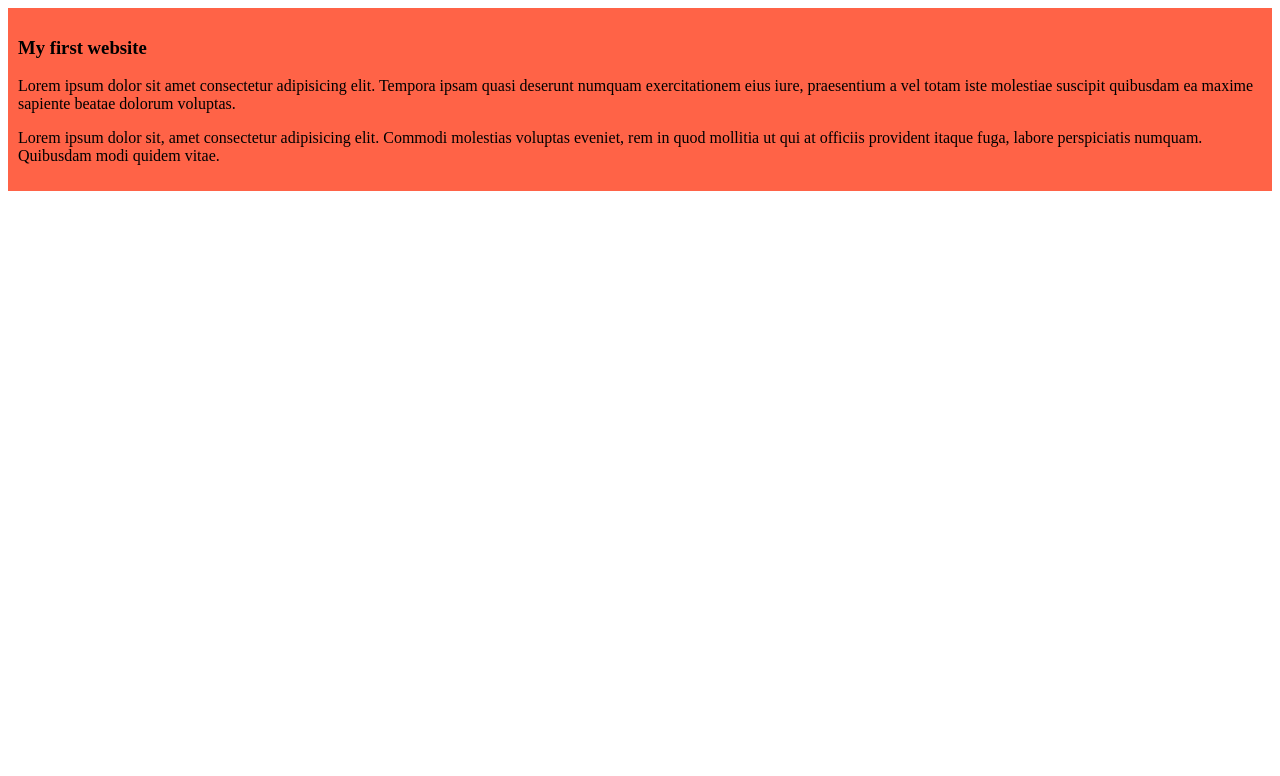
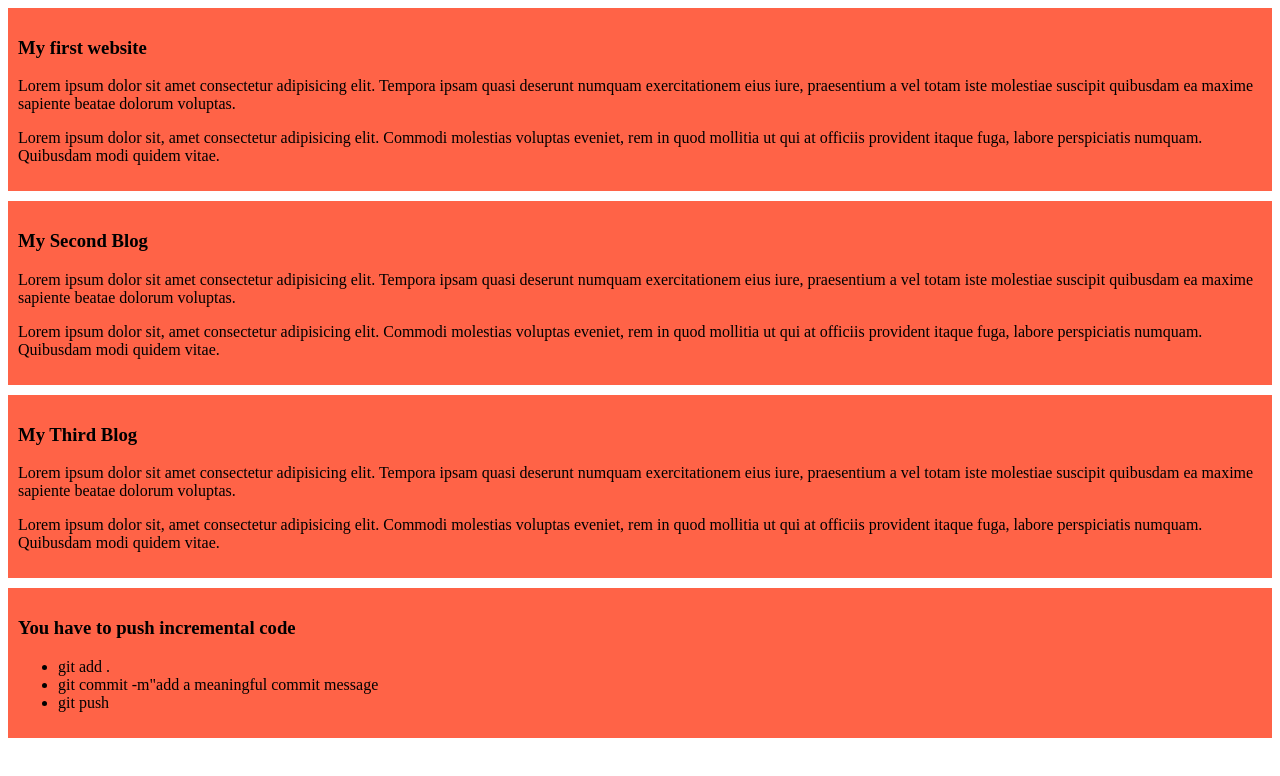
Before and after one commit to Masuddu216/my-simple-website, a plain HTML site: page index.html in a window 1280 px wide. Drawn offline with Linux system fonts and the light colour scheme.

Commit message:
added the Second and third blog

```diff
--- a/blog.css
+++ b/blog.css
@@ -1,4 +1,5 @@
 div{
     background-color: tomato;
     padding: 10px;
+    margin-bottom: 10px;
 }
--- a/index.html
+++ b/index.html
@@ -12,5 +12,24 @@
         <p>Lorem ipsum dolor sit amet consectetur adipisicing elit. Tempora ipsam quasi deserunt numquam exercitationem eius iure, praesentium a vel totam iste molestiae suscipit quibusdam ea maxime sapiente beatae dolorum voluptas.</p>
         <p>Lorem ipsum dolor sit, amet consectetur adipisicing elit. Commodi molestias voluptas eveniet, rem in quod mollitia ut qui at officiis provident itaque fuga, labore perspiciatis numquam. Quibusdam modi quidem vitae.</p>
     </div>
+    <div>
+        <h3>My Second Blog</h3>
+        <p>Lorem ipsum dolor sit amet consectetur adipisicing elit. Tempora ipsam quasi deserunt numquam exercitationem eius iure, praesentium a vel totam iste molestiae suscipit quibusdam ea maxime sapiente beatae dolorum voluptas.</p>
+        <p>Lorem ipsum dolor sit, amet consectetur adipisicing elit. Commodi molestias voluptas eveniet, rem in quod mollitia ut qui at officiis provident itaque fuga, labore perspiciatis numquam. Quibusdam modi quidem vitae.</p>
+    </div>
+    <div>
+        <h3>My Third Blog</h3>
+        <p>Lorem ipsum dolor sit amet consectetur adipisicing elit. Tempora ipsam quasi deserunt numquam exercitationem eius iure, praesentium a vel totam iste molestiae suscipit quibusdam ea maxime sapiente beatae dolorum voluptas.</p>
+        <p>Lorem ipsum dolor sit, amet consectetur adipisicing elit. Commodi molestias voluptas eveniet, rem in quod mollitia ut qui at officiis provident itaque fuga, labore perspiciatis numquam. Quibusdam modi quidem vitae.</p>
+    </div>
+
+    <div>
+        <h3>You have to push incremental code</h3>
+        <ul>
+            <li>git add .</li>
+            <li>git commit -m"add a meaningful commit message</li>
+            <li>git push</li>
+        </ul>
+    </div>
 </body>
 </html>
```
